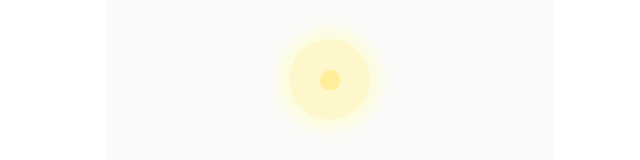
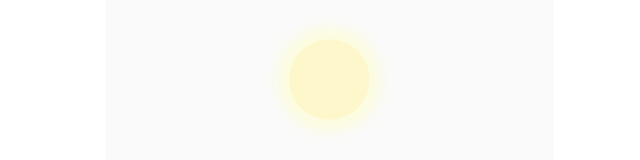
Before and after one commit to jivmy/kiln-labs, a React (Create React App) app: page / in a window 1280 px wide. Shown: the part 398-558 px from the top of the page, without its empty margins (310-950 px from the left). Built offline with nearby package versions, Linux system fonts and the light colour scheme; a web font is replaced by a local one.

Commit message:
inner orb changes

```diff
--- a/src/components/SoundResponsiveOrb.js
+++ b/src/components/SoundResponsiveOrb.js
@@ -70,10 +70,13 @@
     };
   }, []);
 
-  // Adjusted scaling for more responsiveness and faster decay
+  // Outer orb scale and styling
+  const maxOuterScale = 1 + 100 / 20; // Max scale when volume is at its highest
   const scale = 1 + (micActive ? volume / 20 : 0.2); // Outer orb scale factor
-  const innerScale = Math.max(0.5, (volume - 75) / 25); // Inner orb scales when volume > 75
   const colorLightness = Math.min(95, 90 - volume / 25); // Keep pale tones
+
+  // Inner orb scale: starts at 0, grows when outer orb reaches max scale
+  const innerScale = micActive && scale >= maxOuterScale ? 0.8 + Math.sin(Date.now() / 300) * 0.2 : 0;
 
   return (
     <div
@@ -99,7 +102,6 @@
           backgroundColor: `hsl(50, 100%, ${colorLightness}%)`, // Pale yellow tones
           transform: `scale(${scale})`,
           transition: 'transform 0.1s ease, background-color 0.1s ease', // Faster decay
-          animation: micActive ? 'pulse 1s infinite ease-in-out' : 'none',
           boxShadow: `0 0 10px 10px rgba(255, 255, 200, 0.5)`, // Static glow effect
         }}
       >
@@ -114,7 +116,7 @@
             transform: `translate(-50%, -50%) scale(${innerScale})`,
             borderRadius: '50%',
             backgroundColor: `hsl(50, 100%, ${colorLightness - 10}%)`, // Slightly darker yellow
-            transition: 'transform 0.1s ease, background-color 0.1s ease',
+            transition: 'transform 0.1s ease', // Smooth scaling
           }}
         ></div>
       </div>
@@ -145,7 +147,7 @@
           width="24"
           height="24"
         >
-          <path d="M12 14c1.66 0 3-1.34 3-3V5c0-1.66-1.34-3-3-3S9 3.34 9 5v6c0 1.66-1.34 3 3 3zm-1-9c0-.55.45-1 1-1s1 .45 1 1v6c0 .55-.45 1-1 1s-1-.45-1-1V5zm6 6c0 2.76-2.24 5-5 5s-5-2.24-5-5H5c0 3.53 2.61 6.43 6 6.92V21h2v-3.08c3.39-.49 6-3.39 6-6.92h-2z" />
+          <path d="M12 14c1.66 0 3-1.34 3-3V5c0-1.66-1.34-3-3-3S9 3.34 9 5v6c0 1.66 1.34 3 3 3zm-1-9c0-.55.45-1 1-1s1 .45 1 1v6c0 .55-.45 1-1 1s-1-.45-1-1V5zm6 6c0 2.76-2.24 5-5 5s-5-2.24-5-5H5c0 3.53 2.61 6.43 6 6.92V21h2v-3.08c3.39-.49 6-3.39 6-6.92h-2z" />
         </svg>
       </button>
     </div>
```
